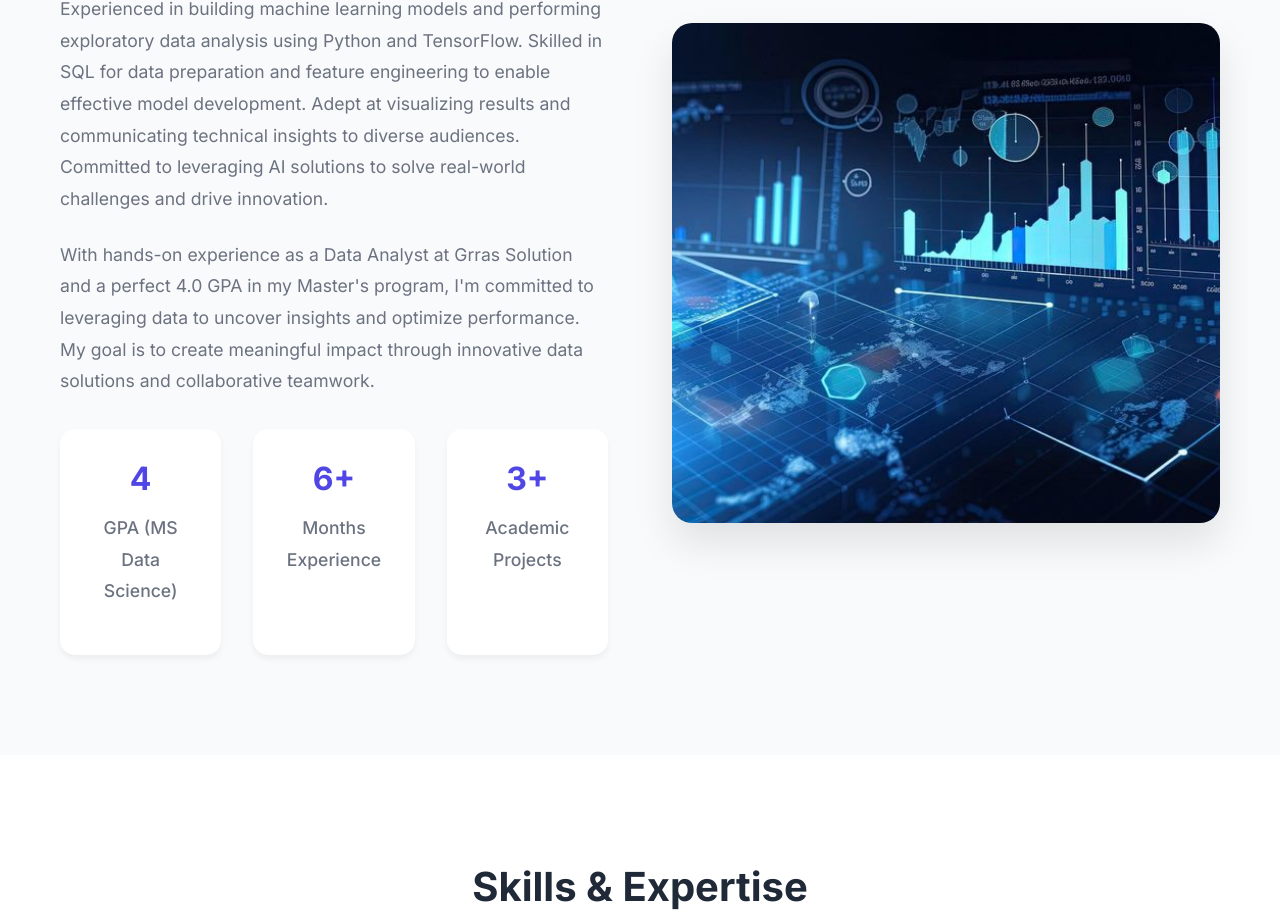
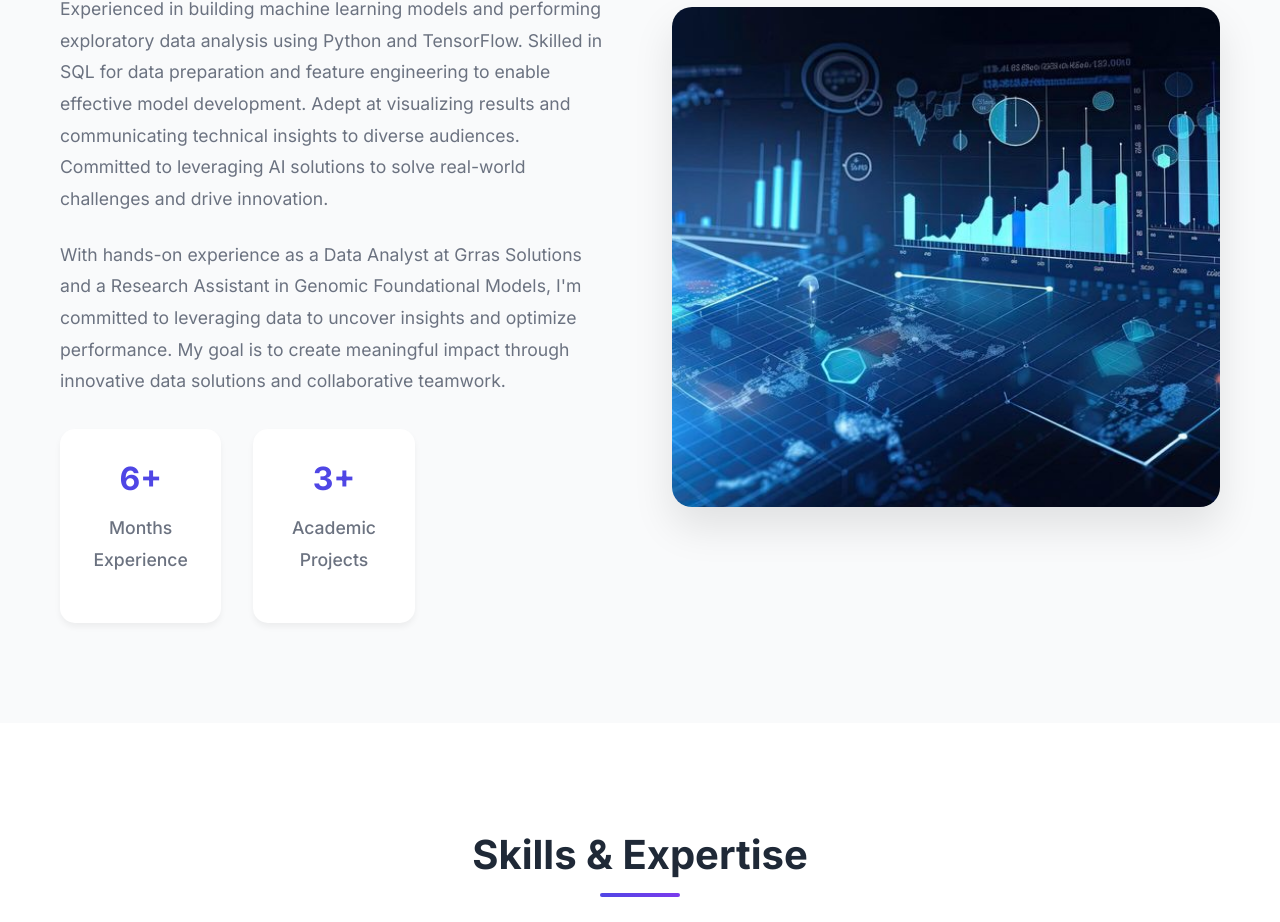
Before and after one commit to MohitRaiyani-27/MohitRaiyani-27.github.io, a website: page index.html in a window 1280 px wide. Shown: the part 1114-2036 px from the top of the page. Drawn offline with Linux system fonts and the light colour scheme.

Commit message:
Update About Me paragraph, remove GPA from stats and education sections
Updated the about section to reflect new experiences and removed GPA details.

```diff
--- a/index.html
+++ b/index.html
@@ -91,16 +91,10 @@
                     <p>
                         Highly motivated and detail-oriented professional with strong analytical and problem-solving skills, pursuing opportunities as a Machine Learning Engineer and Data Science professional. Experienced in building machine learning models and performing exploratory data analysis using Python and TensorFlow. Skilled in SQL for data preparation and feature engineering to enable effective model development. Adept at visualizing results and communicating technical insights to diverse audiences. Committed to leveraging AI solutions to solve real-world challenges and drive innovation.
                     </p>
-                    <p>
-                        With hands-on experience as a Data Analyst at Grras Solution and a perfect 4.0 GPA in my
-                        Master's program, I'm committed to leveraging data to uncover insights and optimize performance.
-                        My goal is to create meaningful impact through innovative data solutions and collaborative teamwork.
-                    </p>
+                <p>
+                    With hands-on experience as a Data Analyst at Grras Solutions and a Research Assistant in Genomic Foundational Models, I'm committed to leveraging data to uncover insights and optimize performance. My goal is to create meaningful impact through innovative data solutions and collaborative teamwork.
+                </p>
                     <div class="about-stats">
-                        <div class="stat">
-                            <h3>4</h3>
-                            <p>GPA (MS Data Science)</p>
-                        </div>
                         <div class="stat">
                             <h3>6+</h3>
                             <p>Months Experience</p>
@@ -350,7 +344,6 @@
                         <h3>Master of Science in Data Science</h3>
                         <h4>University of New Haven, West Haven, CT</h4>
                         <span class="education-date">Expected Graduation: December 2026</span>
-                        <span class="education-gpa">GPA: 4.0</span>
                         <p><strong>Relevant Coursework:</strong> Math for Data Science, Python Programming, Intro to Data Science, Machine Learning, Intro to Artificial Intelligence, Distributed & Scalable Data Engineering</p>
                     </div>
                 </div>
@@ -361,7 +354,6 @@
                         <h3>Bachelor of Technology in Computer Science Engineering</h3>
                         <h4>Rai University, Gujarat, India</h4>
                         <span class="education-date">Graduation: May 2024</span>
-                        <span class="education-gpa">GPA: 3.5</span>
                         <p><strong>Relevant Coursework:</strong> Data warehousing and Mining, Database Management System, Android Technology, Java, C++</p>
                     </div>
                 </div>
```
